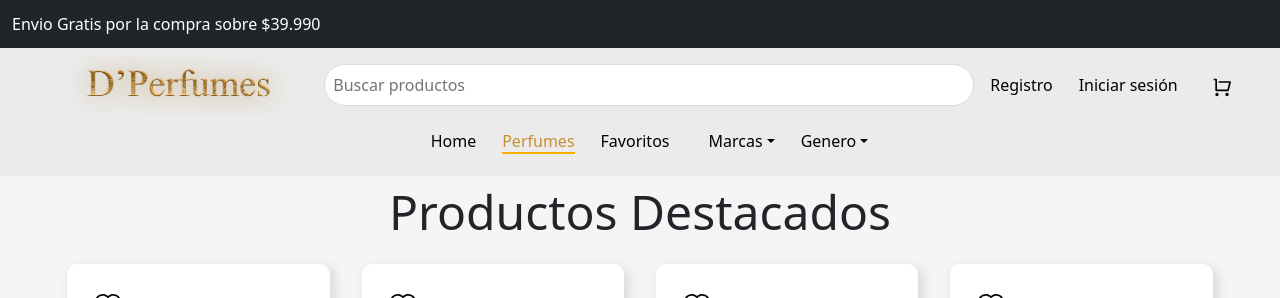
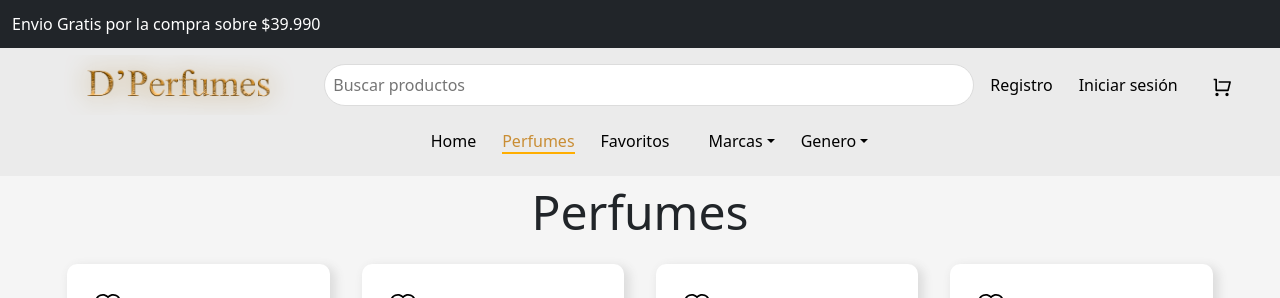
Before and after one commit to JulioCLee/dperfumes-proyectoFinal, a React (Create React App) app: page /productos in a window 1280 px wide. Shown: the top 298 px of the page. Built offline with nearby package versions, Linux system fonts and the light colour scheme; the HTML template or start-up script is replaced by a standard one.

Commit message:
cambios de titulos

```diff
--- a/src/Views/Home.jsx
+++ b/src/Views/Home.jsx
@@ -11,6 +11,7 @@ const Home = () => {
   return (
     <div>
         <Header></Header>
+      <p className='tituloProducto'>Productos Destacados</p>
         <Galeria></Galeria>
         <Post></Post>
         <CarruselButtom></CarruselButtom>
--- a/src/Views/Productos.jsx
+++ b/src/Views/Productos.jsx
@@ -4,7 +4,7 @@ import Galeria from '../Components/Galeria'
 const Productos = () => {
   return (
     <div>
-      <p className='tituloProducto'>Productos Destacados</p>
+      <p className='tituloProducto'>Perfumes</p>
       <Galeria></Galeria>
     </div>
   )
```
